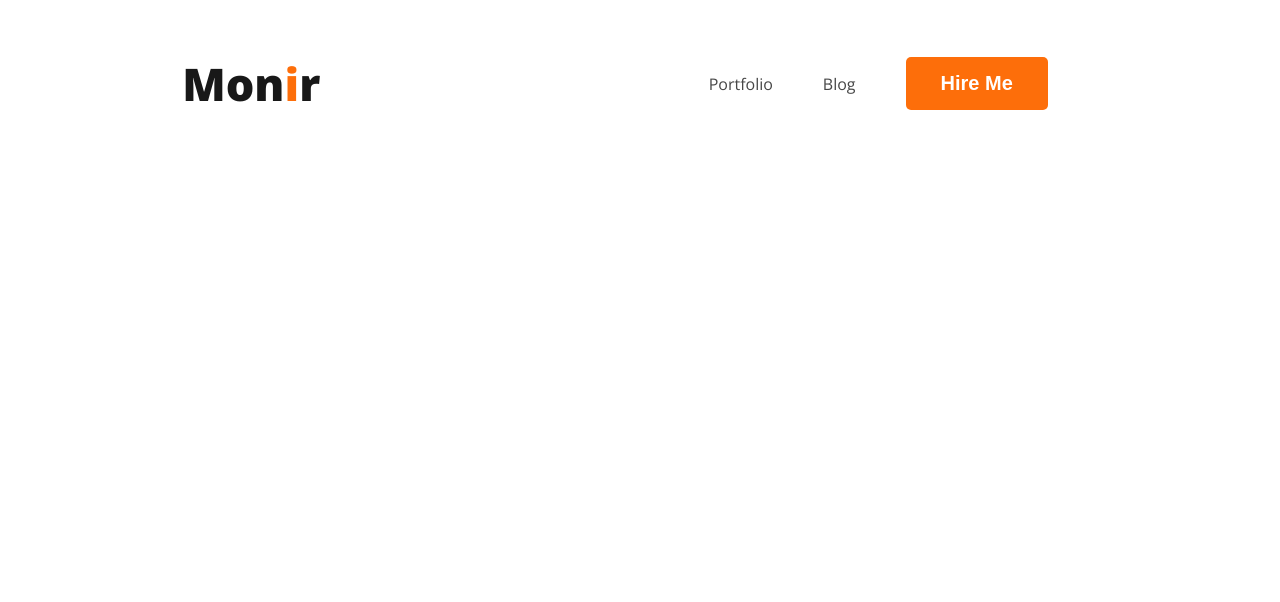
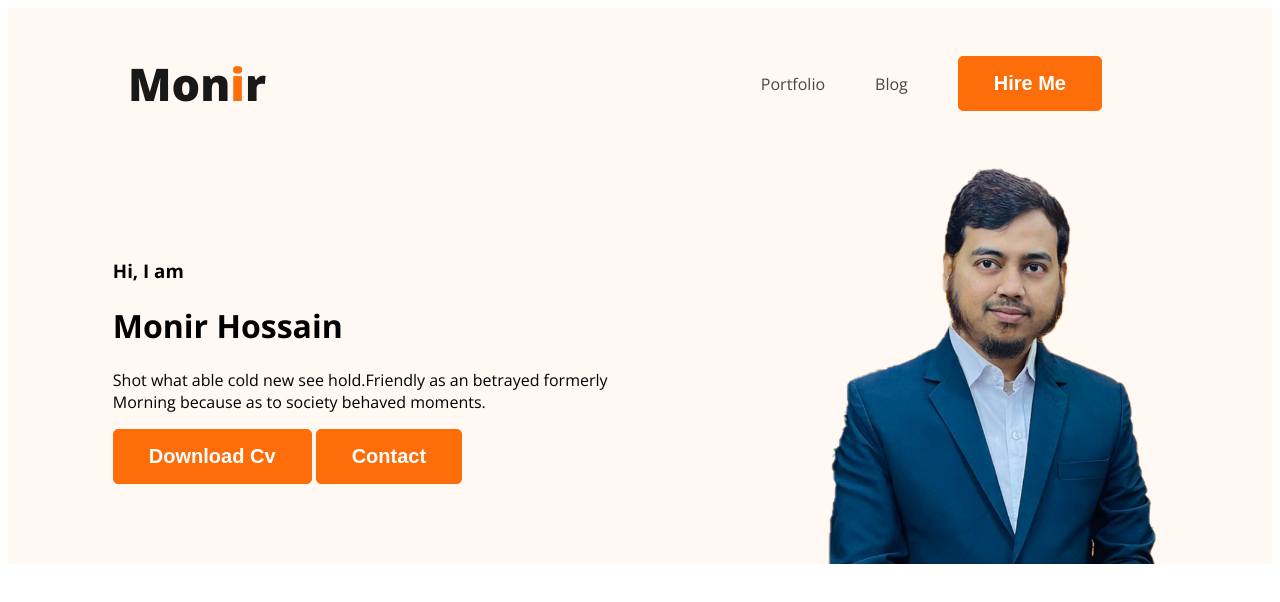
Before and after one commit to mdmonir-hossain/developer-portfolio, a plain HTML site: page index.html in a window 1280 px wide. Drawn offline with nearby package versions, Linux system fonts and the light colour scheme.

Commit message:
added banner

```diff
--- a/css/style.css
+++ b/css/style.css
@@ -5,8 +5,9 @@ body {
 /* nav related  */
 nav {
   display: flex;
-  justify-content: space-around;
+  justify-content: space-between;
   align-items: center;
+  margin: 0 120px;
 }
 .nav-title {
   color: #181818;
@@ -24,16 +25,34 @@ nav li {
   list-style: none;
   margin-right: 50px;
   color: #474747;
+  cursor: pointer;
 }
+
 nav li a {
   text-decoration: none;
 }
 .btn-primary {
   border-radius: 5px;
-  background: #fd6e0a;
-  border: none;
+  background-color: #fd6e0a;
+  border: 1px solid #fd6e0a;
   color: #fff;
   font-size: 20px;
   font-weight: 700;
   padding: 15px 35px;
+  cursor: pointer;
 }
+.btn-primary:hover {
+  background-color: #ffffff;
+  color: #000;
+}
+.header {
+  background-color: #fff8f3;
+}
+.profile-pic {
+  width: 350px;
+}
+.banner {
+  display: flex;
+  justify-content: space-around;
+  align-items: center;
+}
--- a/index.html
+++ b/index.html
@@ -12,7 +12,7 @@
 </head>
 
 <body>
-    <header>
+    <header class="header">
 
         <nav>
             <h3 class="nav-title">Mon<span class="text-primary-color">i</span>r</h3>
@@ -22,6 +22,17 @@
                 <li><button class="btn-primary">Hire Me</button></li>
             </ul>
         </nav>
+        <div class="banner">
+            <div>
+                <h3 class="banner-gts">Hi, I am</h3>
+                <h1 class="banner-title">Monir Hossain</h1>
+                <p>Shot what able cold new see hold.Friendly as an betrayed formerly <br> Morning because as to society
+                    behaved moments.</p>
+                <button class="btn-primary">Download Cv</button>
+                <button class="btn-primary">Contact</button>
+            </div>
+            <img class="profile-pic" src="images/monir-hossain.png" alt="">
+        </div>
     </header>
     <main></main>
     <footer></footer>
```
